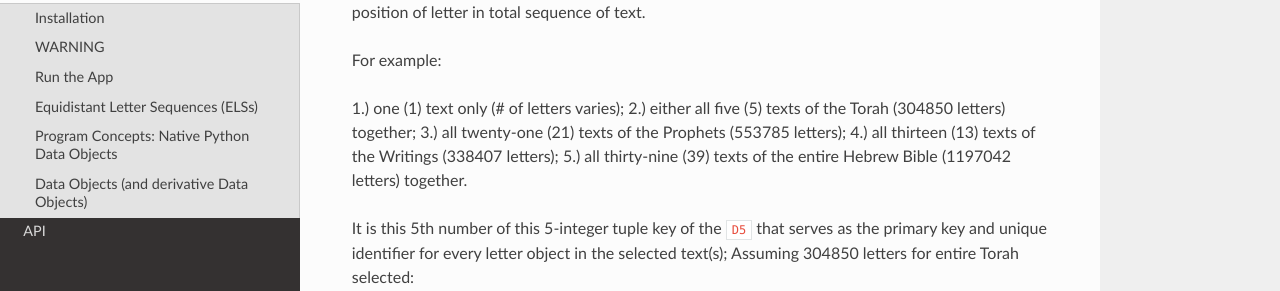
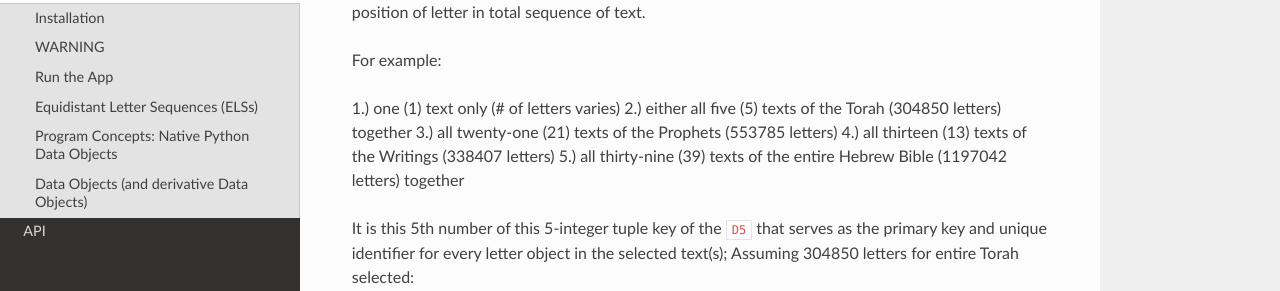
Before and after one commit to TorahBibleCodes/TorahBibleCodes_Sphinx, a Sphinx documentation site: the page built from docs/source/usage.rst, in a window 1280 px wide and 900 px high, scrolled down 5849 px. Shown: the part 159-450 px from the top of the window. Built offline with Sphinx 7.4.7 and the Read the Docs theme 2.0.0, drawn with Linux system fonts in a browser that asks for light colours.

```diff
--- a/docs/source/usage.rst
+++ b/docs/source/usage.rst
@@ -264,11 +264,11 @@ From the ``D`` and ``DS`` Objects, all other Python Data Objects are derived:
 
 For example:
 
-1.) one (1) text only (# of letters varies);
-2.) either all five (5) texts of the Torah (304850 letters) together;
-3.) all twenty-one (21) texts of the Prophets (553785 letters);
-4.) all thirteen (13) texts of the Writings (338407 letters);
-5.) all thirty-nine (39) texts of the entire Hebrew Bible (1197042  letters) together.
+1.) one (1) text only (# of letters varies)
+2.) either all five (5) texts of the Torah (304850 letters) together
+3.) all twenty-one (21) texts of the Prophets (553785 letters)
+4.) all thirteen (13) texts of the Writings (338407 letters)
+5.) all thirty-nine (39) texts of the entire Hebrew Bible (1197042  letters) together
 
 It is this 5th number of this 5-integer tuple key of the ``D5`` that serves as the primary key and unique identifier for every letter object in the selected text(s); Assuming 304850 letters for entire Torah selected::
 
```
